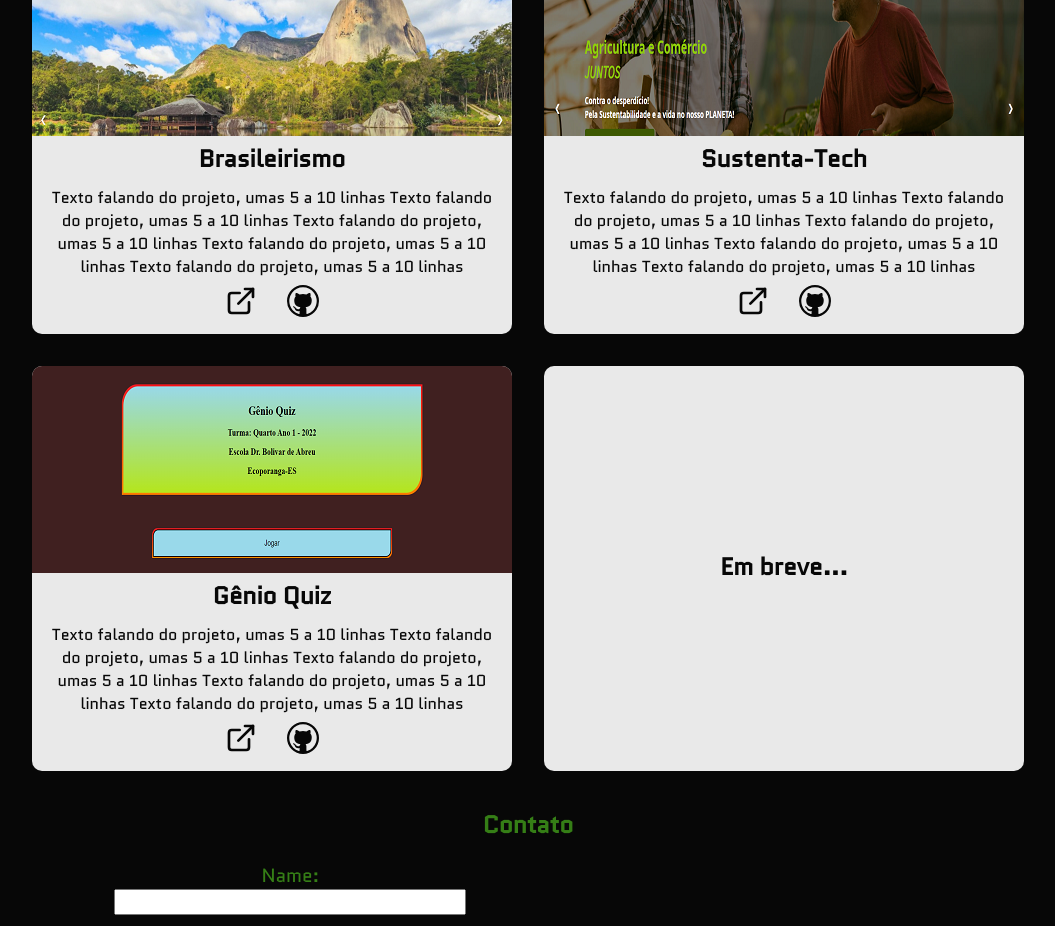
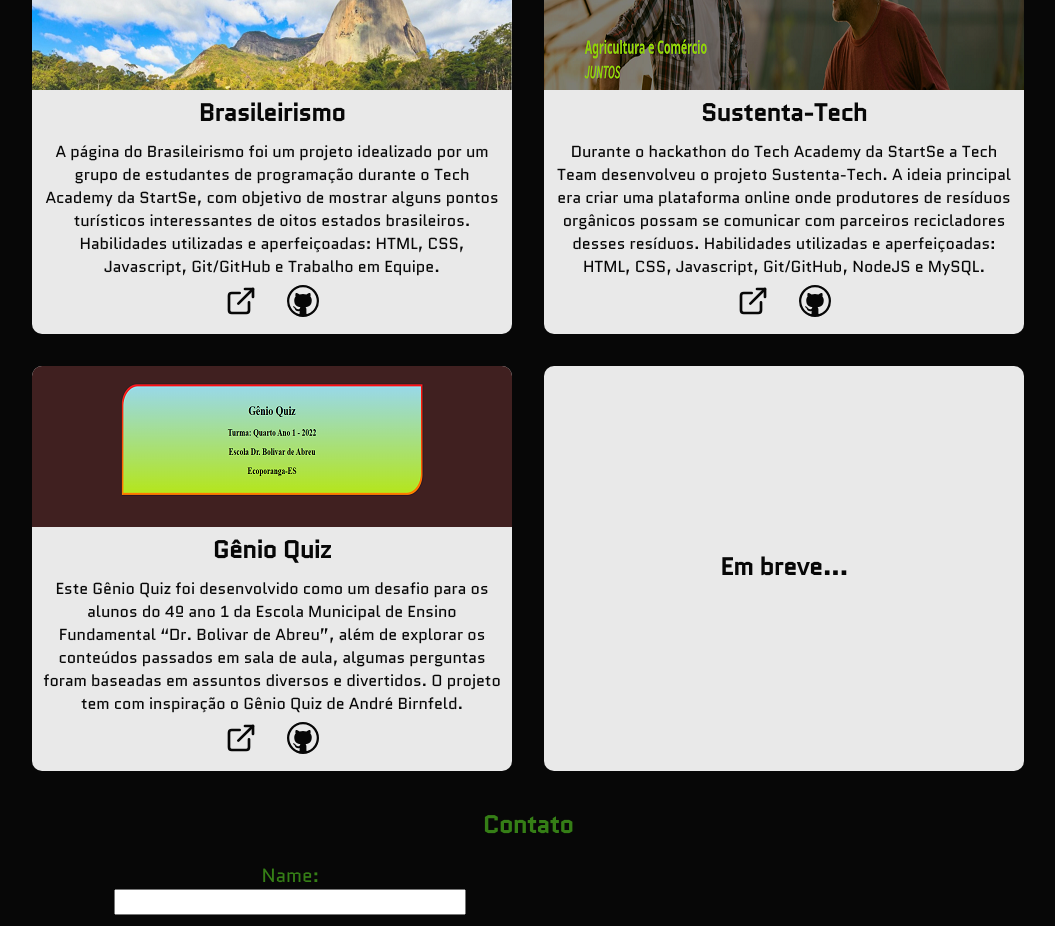
Before and after one commit to MarioCesarCF/Portfolio, a React (Create React App) app: page / in a window 1280 px wide. Shown: the part 2740-3666 px from the top of the page, without its empty margins (112-1167 px from the left). Built offline with nearby package versions, Linux system fonts and the light colour scheme; a web font is replaced by a local one.

Commit message:
atualizando descrições dos projetos

```diff
--- a/src/Components/Header.js
+++ b/src/Components/Header.js
@@ -8,12 +8,6 @@ const HeaderComponent = () => {
     <div>
       <header id='header'>
       <img className="logo" src={logo} alt="" />
-        {/* <div className='name_title'>
-          <h1>Mário Cesar</h1>
-          <h2>Web Developer</h2>
-        </div>
-         */}
-
         <div className='nav'>
           <Link to="about" spy={true} smooth={true} offset={-20} duration={500}><h2>Sobre</h2></Link>
           <Link to="skills" spy={true} smooth={true} offset={-20} duration={750}><h2>Habilidades</h2></Link>
--- a/src/Components/Main.js
+++ b/src/Components/Main.js
@@ -81,14 +81,9 @@ const MainComponent = () => {
               <div id="projeto1"></div>
               <div>
                 <h2>Brasileirismo</h2>
-                <p>Texto falando do projeto, umas 5 a 10 linhas
-                  Texto falando do projeto, umas 5 a 10 linhas
-                  Texto falando do projeto, umas 5 a 10 linhas
-                  Texto falando do projeto, umas 5 a 10 linhas
-                  Texto falando do projeto, umas 5 a 10 linhas
-                </p>
+                <p>A página do Brasileirismo foi um projeto idealizado por um grupo de estudantes de programação durante o Tech Academy da StartSe, com objetivo de mostrar alguns pontos turísticos interessantes de oitos estados brasileiros. Habilidades utilizadas e aperfeiçoadas: HTML, CSS, Javascript, Git/GitHub e Trabalho em Equipe.</p>
                 <a href='https://mariocesarcf.github.io/ProjetoDev/' target='_blanck' className="icon-links"><FiExternalLink /></a>
-                <a href='https://github.com/MarioCesarCF/ProjetoDev' target='_blanck'className="icon-links"><VscGithub /></a>
+                <a href='https://github.com/MarioCesarCF/ProjetoDev' target='_blanck' className="icon-links"><VscGithub /></a>
               </div>
 
             </div>
@@ -96,14 +91,11 @@ const MainComponent = () => {
               <div id="projeto2"></div>
               <div>
                 <h2>Sustenta-Tech</h2>
-                <p>Texto falando do projeto, umas 5 a 10 linhas
-                  Texto falando do projeto, umas 5 a 10 linhas
-                  Texto falando do projeto, umas 5 a 10 linhas
-                  Texto falando do projeto, umas 5 a 10 linhas
-                  Texto falando do projeto, umas 5 a 10 linhas
+                <p>Durante o hackathon do Tech Academy da StartSe a Tech Team desenvolveu o projeto Sustenta-Tech. A ideia principal era criar uma plataforma online onde produtores de resíduos orgânicos possam se comunicar com parceiros recicladores desses resíduos. Habilidades utilizadas e aperfeiçoadas: HTML, CSS, Javascript, Git/GitHub, NodeJS e MySQL.
+
                 </p>
-                <a href='https://mariocesarcf.github.io/TechTeamProject/' target='_blanck'className="icon-links"><FiExternalLink /></a>
-                <a href='https://github.com/MarioCesarCF/TechTeamProject' target='_blanck'className="icon-links"><VscGithub /></a>
+                <a href='https://mariocesarcf.github.io/TechTeamProject/' target='_blanck' className="icon-links"><FiExternalLink /></a>
+                <a href='https://github.com/MarioCesarCF/TechTeamProject' target='_blanck' className="icon-links"><VscGithub /></a>
               </div>
 
             </div>
@@ -111,14 +103,11 @@ const MainComponent = () => {
               <div id="projeto3"></div>
               <div>
                 <h2>Gênio Quiz</h2>
-                <p>Texto falando do projeto, umas 5 a 10 linhas
-                  Texto falando do projeto, umas 5 a 10 linhas
-                  Texto falando do projeto, umas 5 a 10 linhas
-                  Texto falando do projeto, umas 5 a 10 linhas
-                  Texto falando do projeto, umas 5 a 10 linhas
+                <p>Este Gênio Quiz foi desenvolvido como um desafio para os alunos do 4º ano 1 da Escola Municipal de Ensino Fundamental “Dr. Bolivar de Abreu”, além de explorar os conteúdos passados em sala de aula, algumas perguntas foram baseadas em assuntos diversos e divertidos. O projeto tem com inspiração o Gênio Quiz de André Birnfeld.
+
                 </p>
-                <a href='https://mariocesarcf.github.io/Genio-Quiz-4-Ano/' target='_blanck'className="icon-links"><FiExternalLink /></a>
-                <a href='https://github.com/MarioCesarCF/Genio-Quiz-4-Ano' target='_blanck'className="icon-links"><VscGithub /></a>
+                <a href='https://mariocesarcf.github.io/Genio-Quiz-4-Ano/' target='_blanck' className="icon-links"><FiExternalLink /></a>
+                <a href='https://github.com/MarioCesarCF/Genio-Quiz-4-Ano' target='_blanck' className="icon-links"><VscGithub /></a>
               </div>
 
             </div>
--- a/src/styles/main.css
+++ b/src/styles/main.css
@@ -124,6 +124,11 @@ main h1 {
     padding: 0 0 5px 0;
 }
 
+.projeto:hover {
+    transition: 0.5s;
+    transform: scale(1.05);
+}
+
 .projeto>div>h2, .projeto>div>p, .projeto>div>a {
     margin: 0 auto;
     padding: 5px 10px;
```
